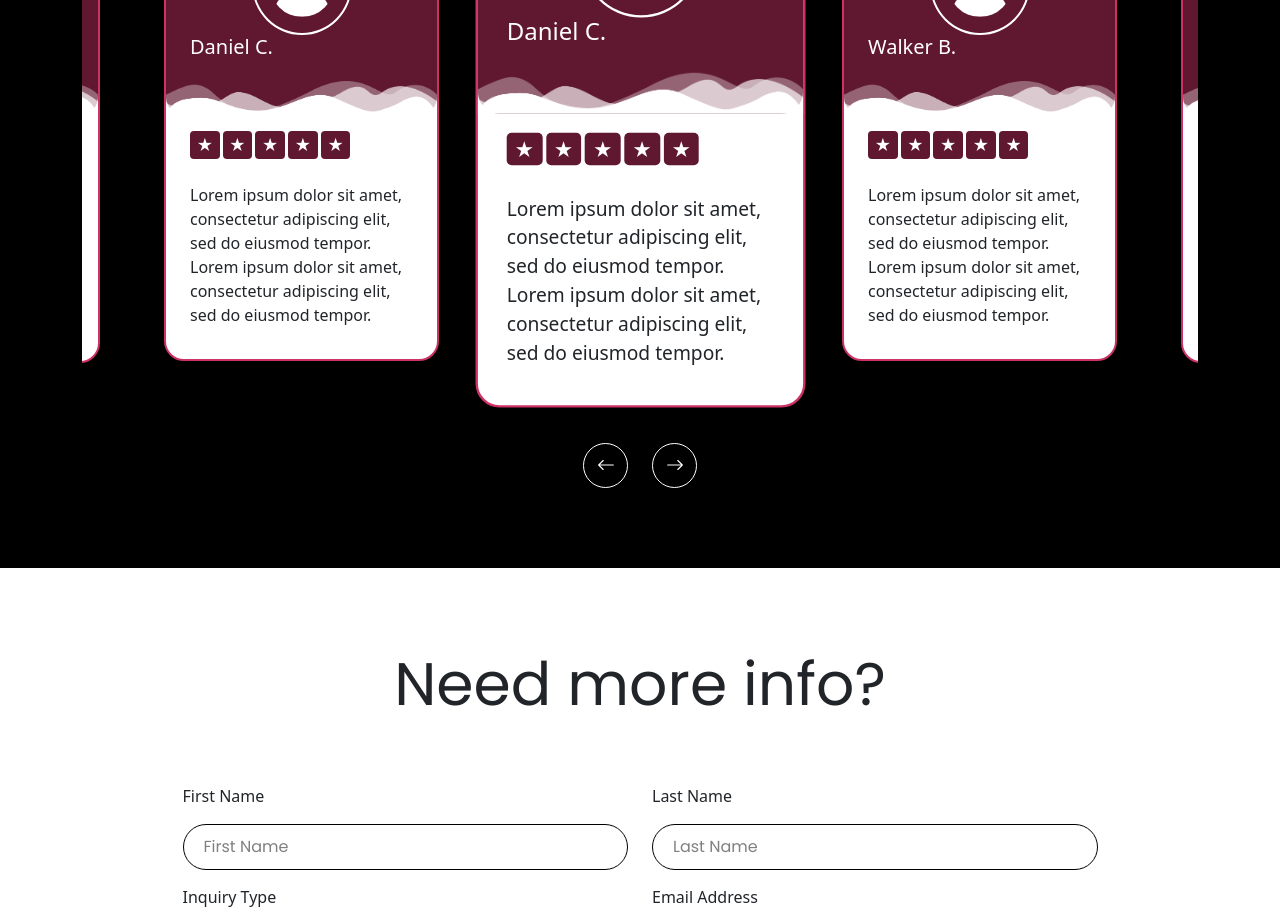
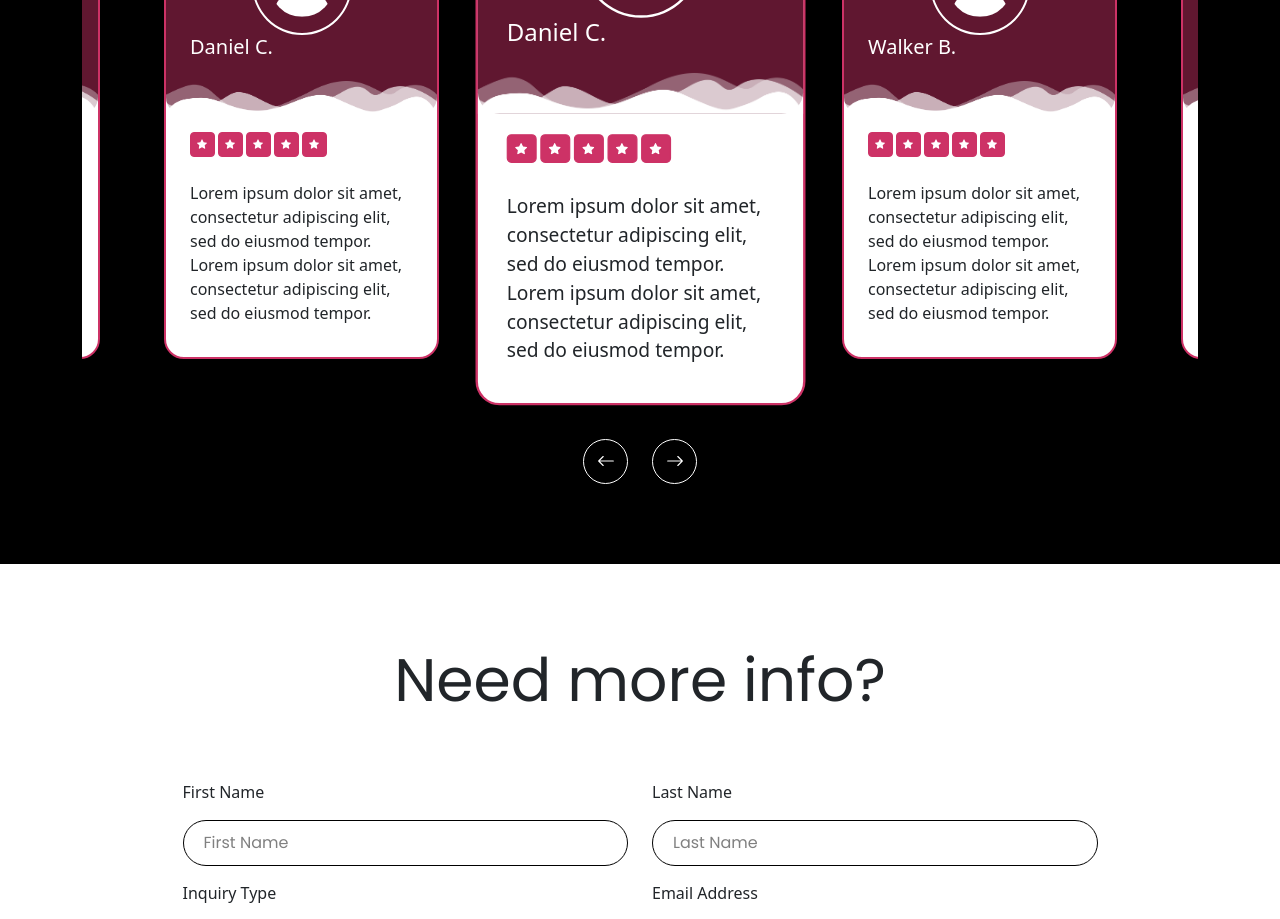
Before and after one commit to SSukhvant/Landing-Page, a React (Create React App) app: page / in a window 1280 px wide. Shown: the part 2560-3479 px from the top of the page. Built offline with nearby package versions, Linux system fonts and the light colour scheme.

Commit message:
initial commit

```diff
--- a/src/components/Testimonials/Testimonials.js
+++ b/src/components/Testimonials/Testimonials.js
@@ -3,7 +3,7 @@ import "./Testimonials.scss";
 import { useRef } from "react";
 import { image } from "../../constant";
 // import { IoIosArrowBack, IoIosArrowForward } from "react-icons/io";
-import { BsArrowLeft, BsArrowRight} from 'react-icons/bs';
+import { BsArrowLeft, BsArrowRight, BsStarFill} from 'react-icons/bs';
 
 let data = [
    {
@@ -74,7 +74,7 @@ const Testimonials = () => {
   const renderStars = (rating) => {
     const stars = [];
     for (let i = 0; i < rating; i++) {
-      stars.push(<div className="rating-box" key={i}><span className="rating">&#9733;</span></div>);
+      stars.push(<div className="rating-box" key={i}><span className="rating"><BsStarFill/></span></div>);
     }
     return stars;
   };
@@ -82,7 +82,7 @@ const Testimonials = () => {
   const renderNoStars = (rating) => {
     const noStars = [];
     for (let i = 0; i < rating; i++) {
-      noStars.push(<div className="no-rating-box" key={i}><span className="no-rating">&#9733;</span></div>);
+      noStars.push(<div className="no-rating-box" key={i}><span className="no-rating"><BsStarFill/></span></div>);
     }
     return noStars;
   };
--- a/src/components/Testimonials/Testimonials.scss
+++ b/src/components/Testimonials/Testimonials.scss
@@ -78,11 +78,14 @@
                 display: flex;
                 justify-content: center;
                 align-items: center;
-                padding: 0.1rem 0.4rem;
+                padding: 0.4rem;
+                font-size: 10px;
+                // padding: 0.1rem 0.4rem;
                 margin-right: 0.2rem;
                 border-radius: 4px;
-                background: #601730;
+                background: #CD3266;
                 color: white;
+                border: 1px solid #CD3266;
             }
         }
         .no-rating-box{
@@ -91,12 +94,14 @@
             display: flex;
             justify-content: center;
             align-items: center;
-            padding: 0.1rem 0.4rem;
+            padding: 0.4rem;
+            font-size: 10px;
+            // padding: 0.1rem 0.4rem;
             margin-right: 0.2rem;
             border-radius: 4px;
             background: white;
-            color: #601730;
-            border: 1px solid #601730;
+            color: #CD3266;
+            border: 1px solid #CD3266;;
         }
     }
         }
```
